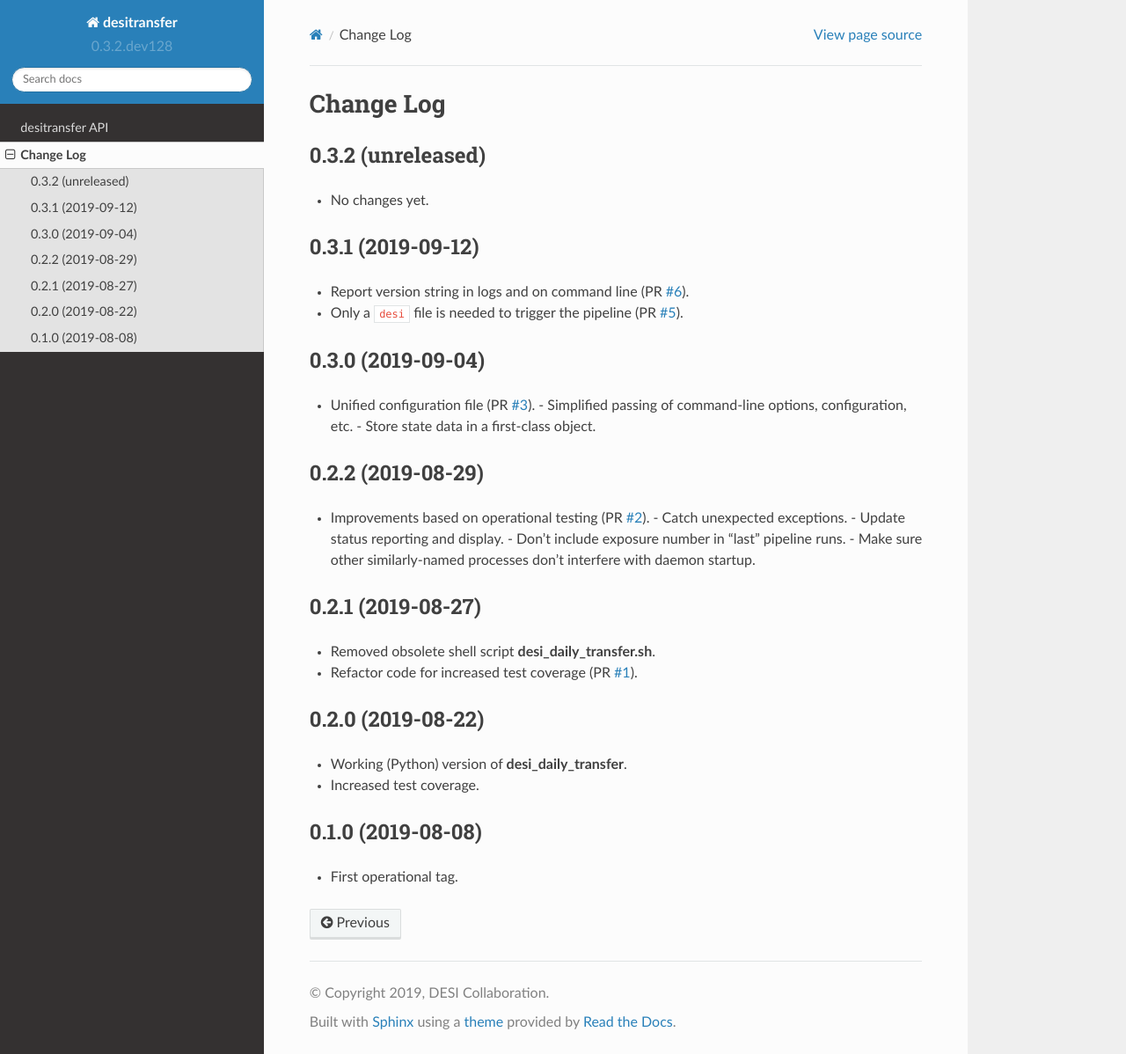
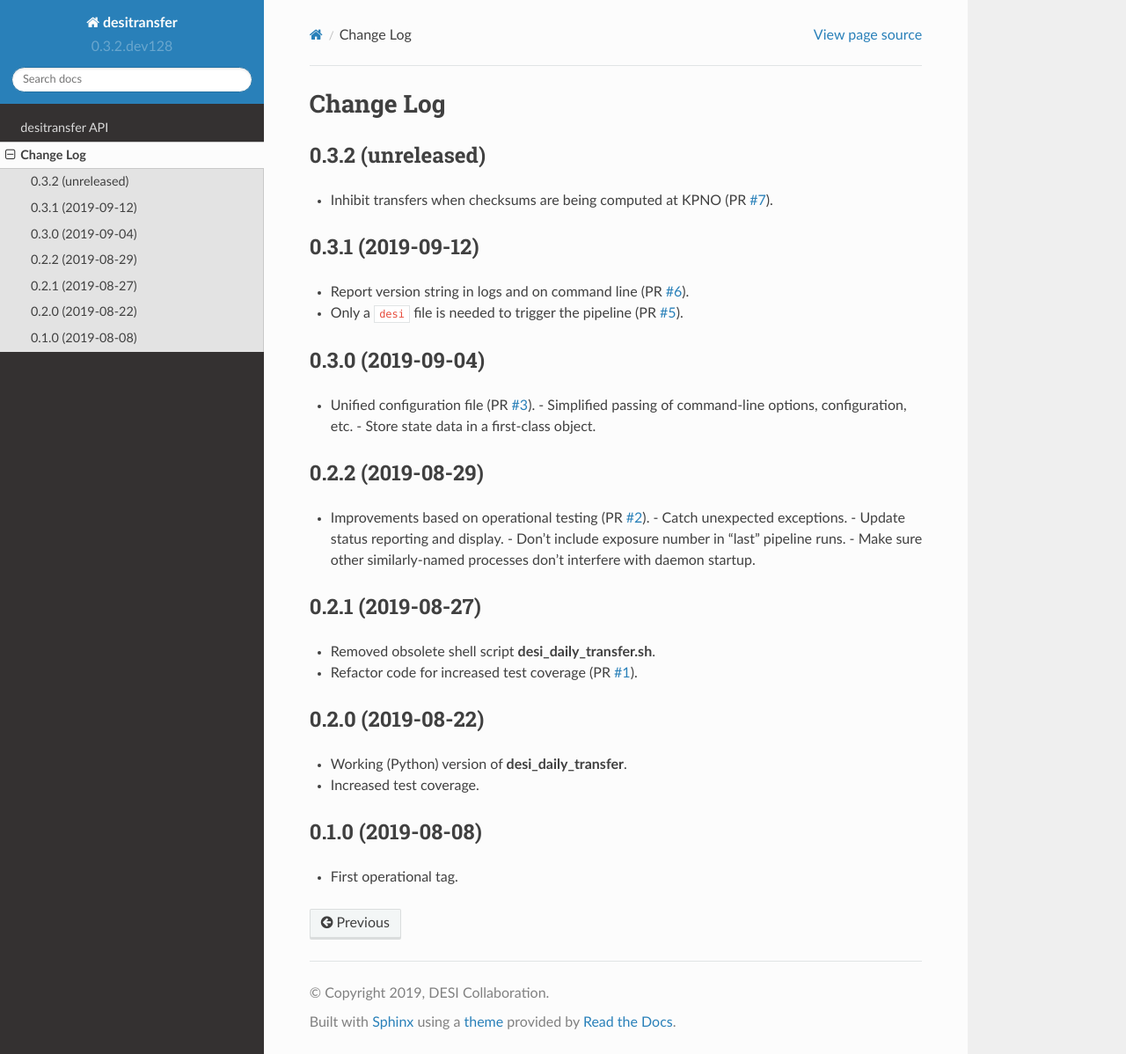
Before and after one commit to desihub/desitransfer, a Sphinx documentation site: the page built from doc/changes.rst, in a window 1280 px wide and 1198 px high. Shown: the whole window at 88% size. Built offline with Sphinx 7.4.7 and the Read the Docs theme 2.0.0, drawn with Linux system fonts in a browser that asks for light colours.

Commit message:
update change log

```diff
--- a/doc/changes.rst
+++ b/doc/changes.rst
@@ -5,7 +5,10 @@ Change Log
 0.3.2 (unreleased)
 ------------------
 
-* No changes yet.
+* Inhibit transfers when checksums are being computed at KPNO (PR `#7`_).
+
+.. _`#7`: https://github.com/desihub/desitransfer/pull/7
+
 
 0.3.1 (2019-09-12)
 ------------------
```
